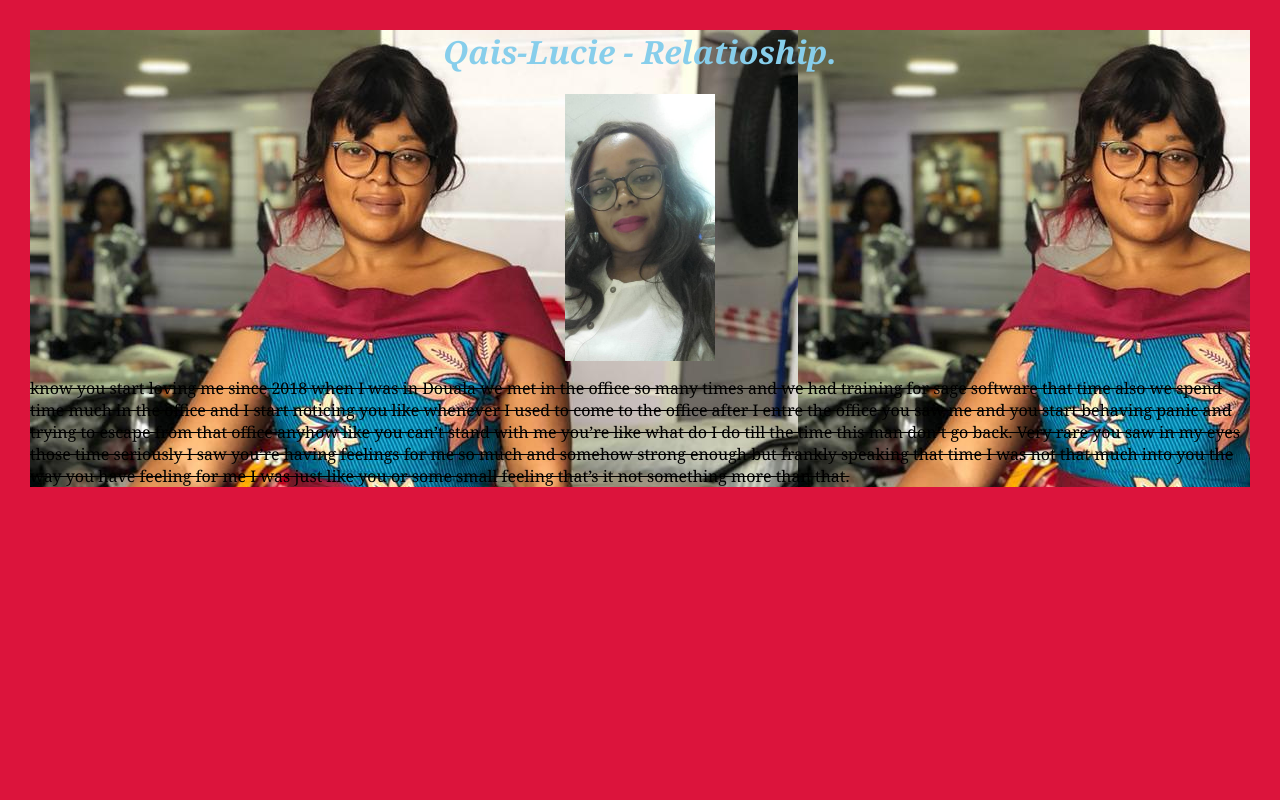
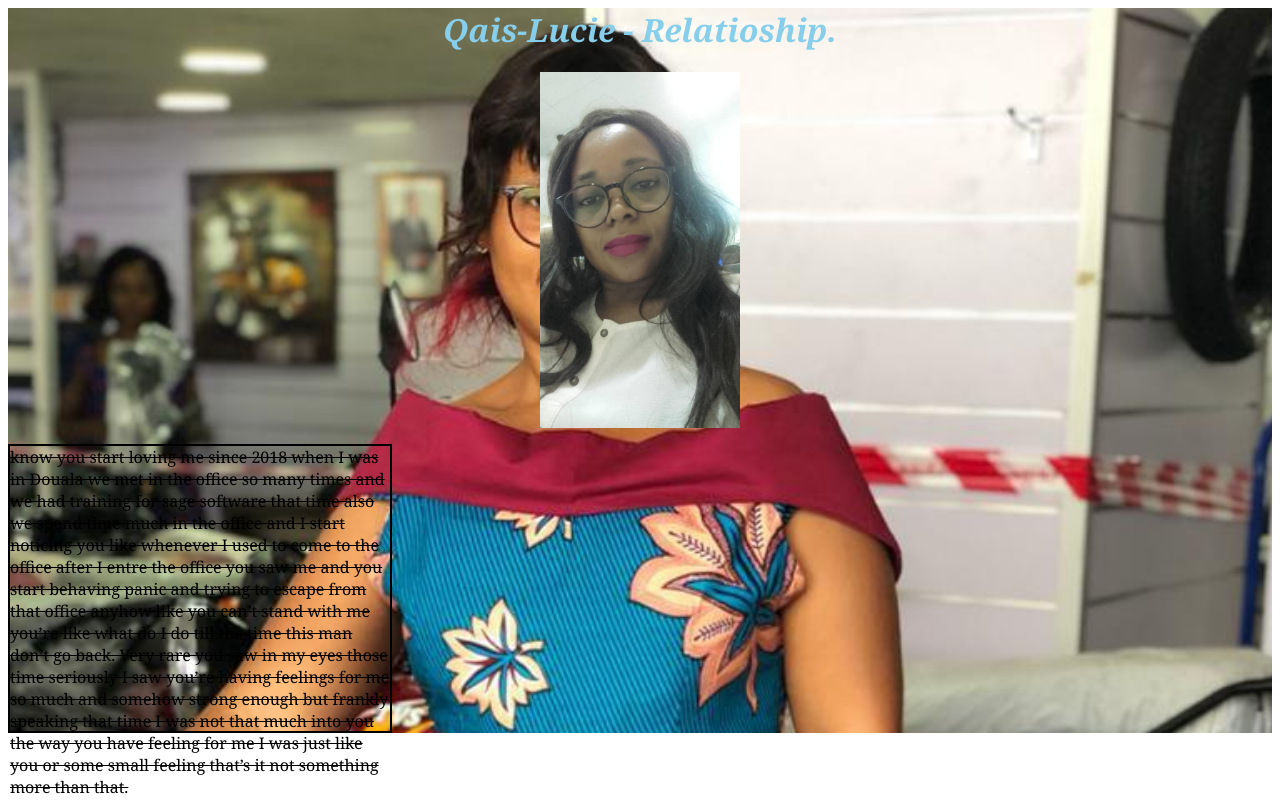
Before and after one commit to asad0306/Lucie, a plain HTML site: page index.html in a window 1280 px wide. Drawn offline with Linux system fonts and the light colour scheme.

Commit message:
Update main.css

```diff
--- a/main.css
+++ b/main.css
@@ -1,13 +1,12 @@
 body {
-    margin: 30px;
-    background-color: crimson;
+
     font-family: Georgia, 'Times New Roman', Times, serif;
 }
 .lucie-1 {
     display: block;
     margin-left: auto;
     margin-right: auto;
-    width: 150px;
+    width: 200px;
 }
 h1 {
     text-align: center;
@@ -15,3 +14,16 @@ h1 {
     font-style: oblique;
     color: skyblue;
 }
+.line-1 {
+    width: 380px;
+    height: 285px;
+    border: solid 2px black;
+    display: block;
+
+}
+div {
+    background-image: no-repeat;
+    background-attachment: fixed;
+    background-size: 100% 100%;
+    background-size: cover;
+}
```
